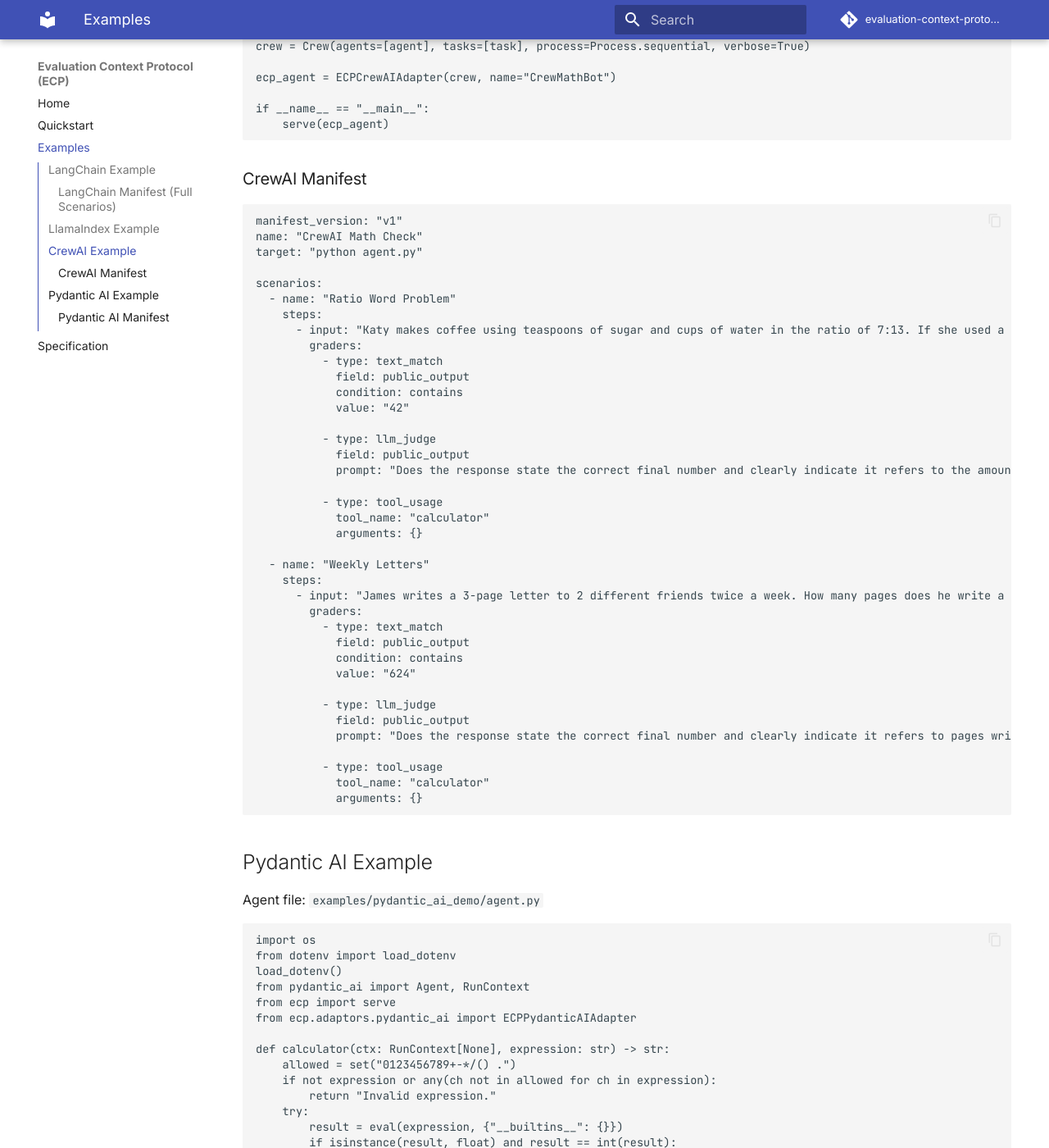
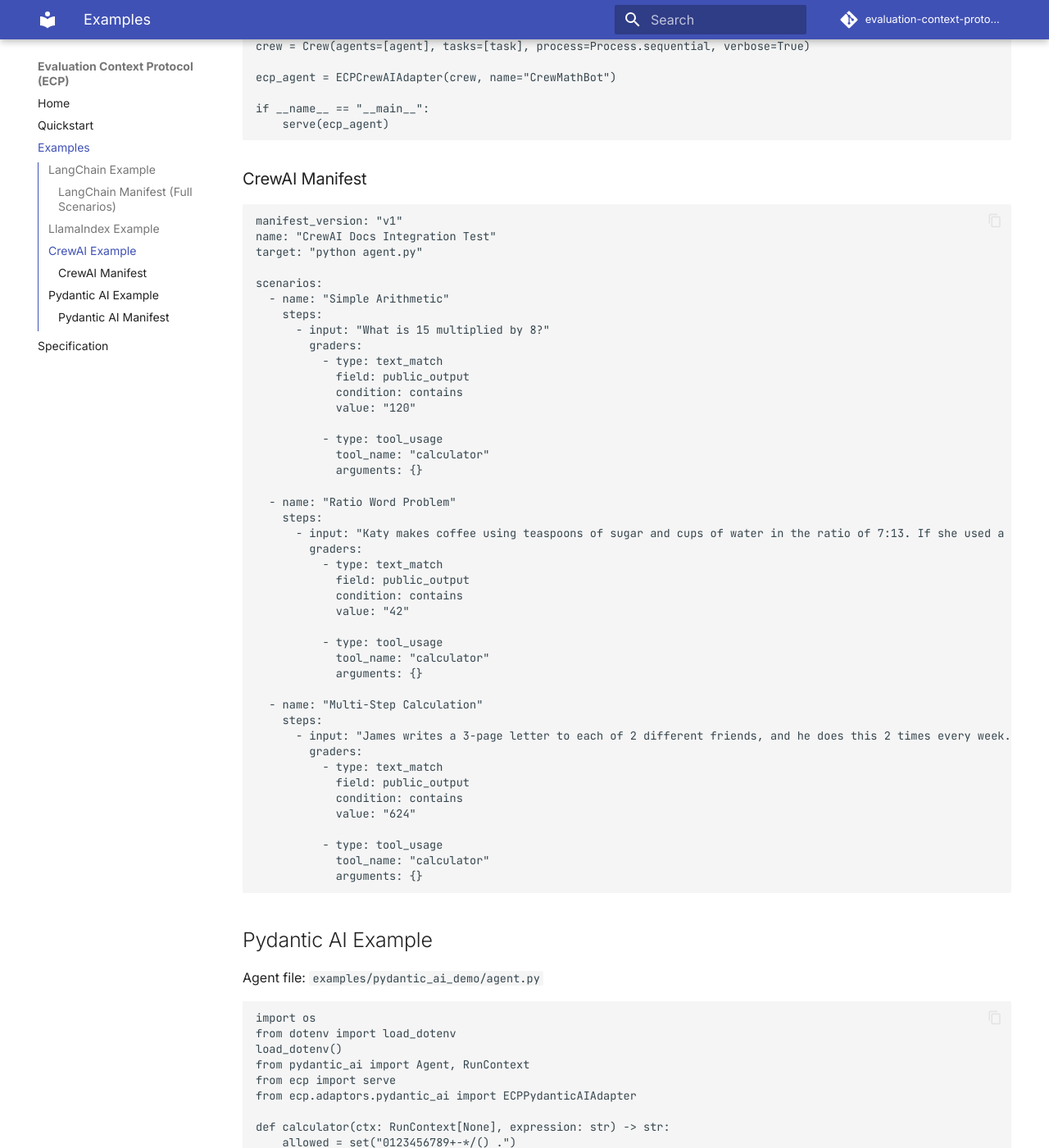
Before and after one commit to evaluation-context-protocol/ecp, an MkDocs documentation site: the page built from docs/examples.md, in a window 1280 px wide and 1400 px high, scrolled down 2669 px. Shown: the whole window at 82% size. Built offline with MkDocs 1.6.1 and Material for MkDocs 9.7.7, drawn with Linux system fonts in a browser that asks for light colours; comment, search, counter and statistics services are not loaded.

Commit message:
fixed docs mismatches

````diff
--- a/docs/examples.md
+++ b/docs/examples.md
@@ -140,10 +140,23 @@
 
 ```yaml
 manifest_version: "v1"
-name: "CrewAI Math Check"
+name: "CrewAI Docs Integration Test"
 target: "python agent.py"
 
 scenarios:
+  - name: "Simple Arithmetic"
+    steps:
+      - input: "What is 15 multiplied by 8?"
+        graders:
+          - type: text_match
+            field: public_output
+            condition: contains
+            value: "120"
+
+          - type: tool_usage
+            tool_name: "calculator"
+            arguments: {}
+
   - name: "Ratio Word Problem"
     steps:
       - input: "Katy makes coffee using teaspoons of sugar and cups of water in the ratio of 7:13. If she used a total of 120 teaspoons of sugar and cups of water, calculate the number of teaspoonfuls of sugar she used."
@@ -153,26 +166,18 @@
             condition: contains
             value: "42"
 
-          - type: llm_judge
-            field: public_output
-            prompt: "Does the response state the correct final number and clearly indicate it refers to the amount of sugar?"
-
           - type: tool_usage
             tool_name: "calculator"
             arguments: {}
 
-  - name: "Weekly Letters"
+  - name: "Multi-Step Calculation"
     steps:
-      - input: "James writes a 3-page letter to 2 different friends twice a week. How many pages does he write a year?"
+      - input: "James writes a 3-page letter to each of 2 different friends, and he does this 2 times every week. How many total pages does he write in a year (52 weeks)?"
         graders:
           - type: text_match
             field: public_output
             condition: contains
             value: "624"
-
-          - type: llm_judge
-            field: public_output
-            prompt: "Does the response state the correct final number and clearly indicate it refers to pages written per year?"
 
           - type: tool_usage
             tool_name: "calculator"
````
Also changed, not shown: docs/index.md (+3 -2 lines), docs/quickstart.md (+16 -1 lines), docs/spec.md (+3 -0 lines).
